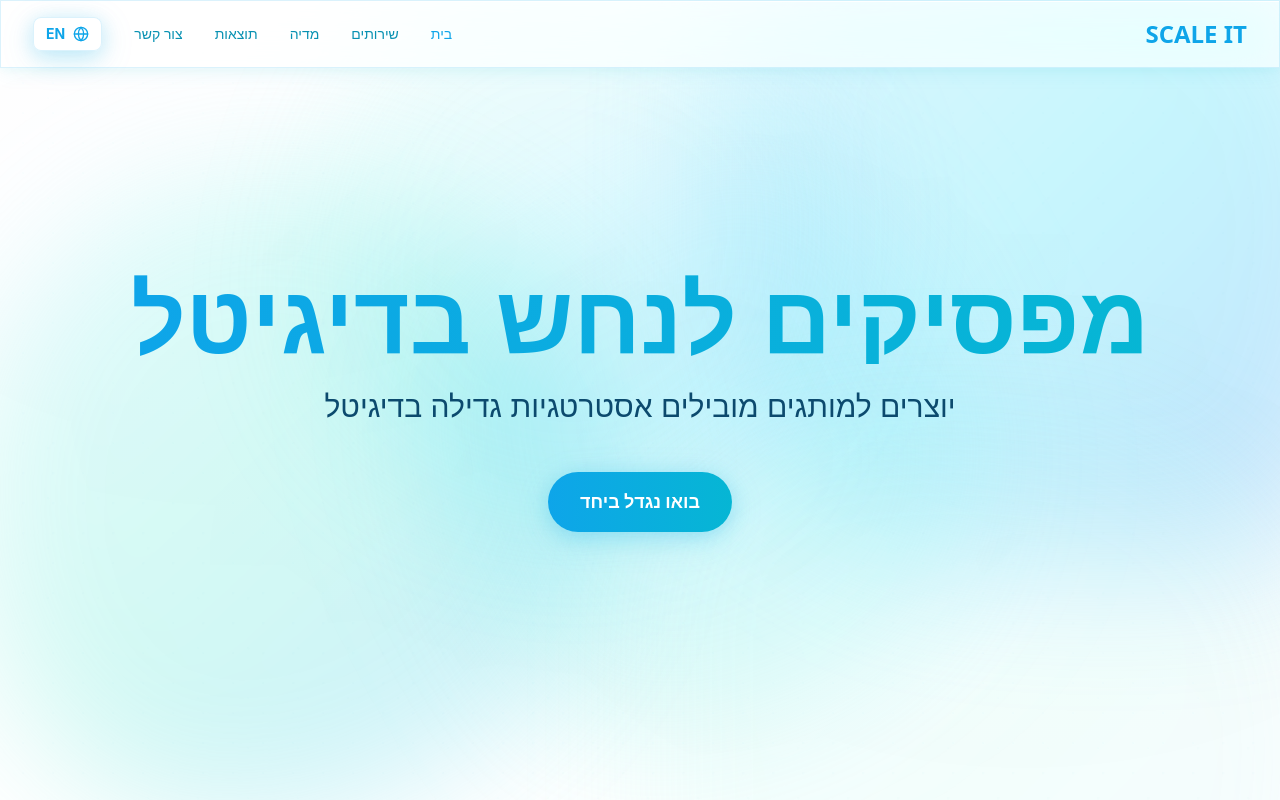
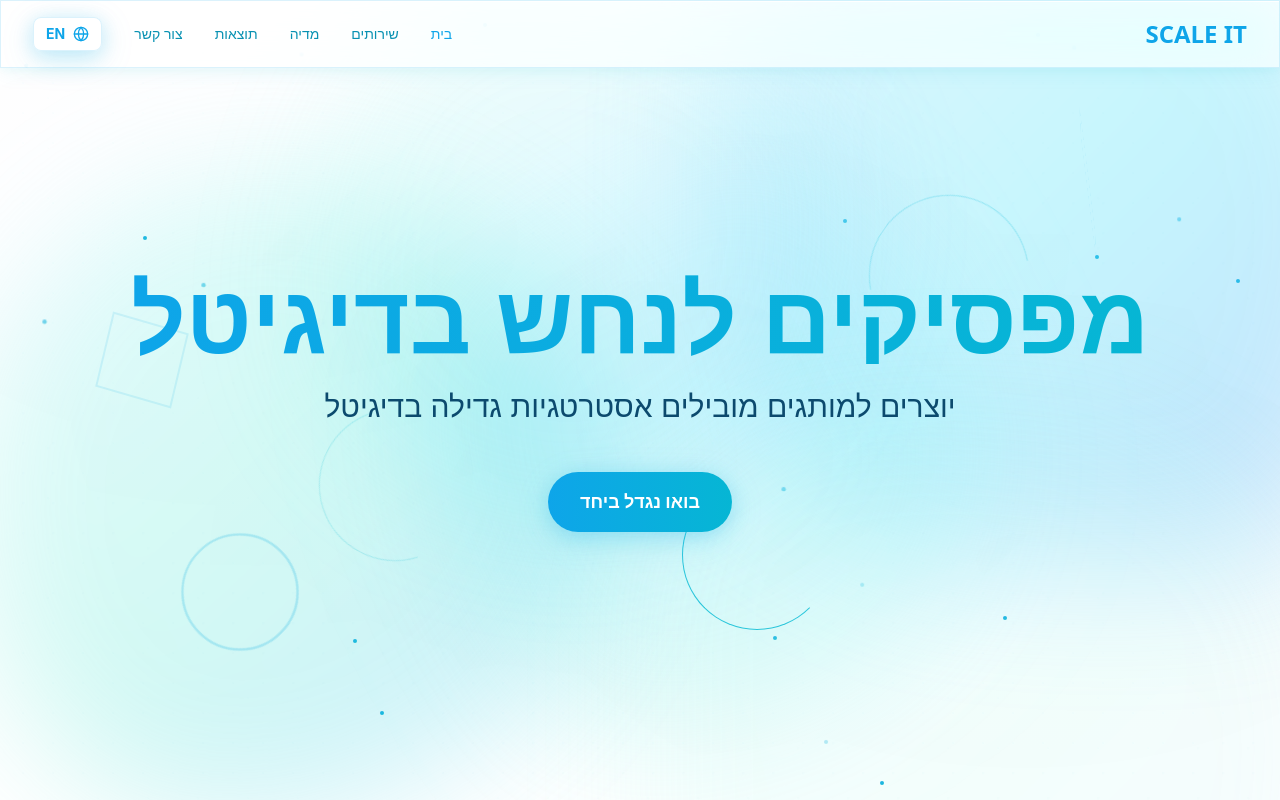
Before and after one commit to omerzilber1403/Scale-It-Landing-Page, a Next.js app: page / in a window 1280 px wide. Shown: the top 800 px of the page. Built offline with nearby package versions, Linux system fonts and the light colour scheme.

Commit message:
Add trendy animations: floating particles, geometric shapes, and spiral lines to hero section

```diff
--- a/app/globals.css
+++ b/app/globals.css
@@ -294,3 +294,121 @@ body {
 .animate-wave-float {
   animation: wave-float 20s ease-in-out infinite;
 }
+
+/* 🎯 Floating Particles */
+@keyframes particle-float {
+  0%, 100% {
+    transform: translate(0, 0) scale(1);
+    opacity: 0.3;
+  }
+  25% {
+    transform: translate(30px, -40px) scale(1.1);
+    opacity: 0.6;
+  }
+  50% {
+    transform: translate(-20px, -80px) scale(0.9);
+    opacity: 0.4;
+  }
+  75% {
+    transform: translate(40px, -60px) scale(1.05);
+    opacity: 0.5;
+  }
+}
+
+.particle {
+  position: absolute;
+  width: 4px;
+  height: 4px;
+  background: linear-gradient(135deg, var(--neon), var(--neon-2));
+  border-radius: 50%;
+  pointer-events: none;
+  animation: particle-float 15s ease-in-out infinite;
+}
+
+/* 🔷 Geometric Shapes */
+@keyframes rotate-3d {
+  0% {
+    transform: rotateX(0deg) rotateY(0deg) rotateZ(0deg);
+  }
+  100% {
+    transform: rotateX(360deg) rotateY(360deg) rotateZ(360deg);
+  }
+}
+
+@keyframes pulse-scale {
+  0%, 100% {
+    transform: scale(1) rotate(0deg);
+    opacity: 0.15;
+  }
+  50% {
+    transform: scale(1.3) rotate(180deg);
+    opacity: 0.3;
+  }
+}
+
+.geometric-shape {
+  position: absolute;
+  border: 2px solid var(--neon);
+  opacity: 0.15;
+  pointer-events: none;
+}
+
+.animate-rotate-3d {
+  animation: rotate-3d 30s linear infinite;
+}
+
+.animate-pulse-scale {
+  animation: pulse-scale 12s ease-in-out infinite;
+}
+
+/* 🌀 Spiral Lines */
+@keyframes spiral-spin {
+  0% {
+    transform: rotate(0deg) scale(1);
+    opacity: 0.2;
+  }
+  50% {
+    transform: rotate(180deg) scale(1.1);
+    opacity: 0.4;
+  }
+  100% {
+    transform: rotate(360deg) scale(1);
+    opacity: 0.2;
+  }
+}
+
+.spiral-line {
+  position: absolute;
+  width: 150px;
+  height: 150px;
+  border: 1px solid var(--neon-2);
+  border-radius: 50%;
+  border-top-color: transparent;
+  border-right-color: transparent;
+  pointer-events: none;
+  animation: spiral-spin 20s linear infinite;
+}
+
+/* 🎨 Gradient Orbs with Glow */
+@keyframes float-glow {
+  0%, 100% {
+    transform: translate(0, 0);
+    filter: blur(40px) brightness(1);
+  }
+  33% {
+    transform: translate(30px, -30px);
+    filter: blur(50px) brightness(1.2);
+  }
+  66% {
+    transform: translate(-30px, 30px);
+    filter: blur(45px) brightness(1.1);
+  }
+}
+
+.glow-orb {
+  position: absolute;
+  border-radius: 50%;
+  pointer-events: none;
+  animation: float-glow 18s ease-in-out infinite;
+  mix-blend-mode: screen;
+}
--- a/components/Hero.tsx
+++ b/components/Hero.tsx
@@ -17,6 +17,82 @@ export default function Hero({ lang }: HeroProps) {
     <div ref={ref} className="relative min-h-screen flex items-center justify-center px-4 overflow-hidden">
       {/* Animated background grid */}
       <div className="absolute inset-0 grid-bg opacity-20" aria-hidden="true" />
+
+      {/* 🎯 Floating Particles */}
+      {[...Array(20)].map((_, i) => (
+        <div
+          key={`particle-${i}`}
+          className="particle"
+          style={{
+            left: `${Math.random() * 100}%`,
+            top: `${Math.random() * 100}%`,
+            animationDelay: `${Math.random() * 15}s`,
+            animationDuration: `${15 + Math.random() * 10}s`,
+          }}
+          aria-hidden="true"
+        />
+      ))}
+
+      {/* 🔷 Geometric Shapes */}
+      <div
+        className="geometric-shape w-32 h-32 animate-rotate-3d"
+        style={{
+          top: '15%',
+          right: '10%',
+          animationDelay: '0s',
+        }}
+        aria-hidden="true"
+      />
+      <div
+        className="geometric-shape w-24 h-24 rounded-full animate-pulse-scale"
+        style={{
+          bottom: '20%',
+          left: '15%',
+          animationDelay: '3s',
+        }}
+        aria-hidden="true"
+      />
+      <div
+        className="geometric-shape w-20 h-20 animate-rotate-3d"
+        style={{
+          top: '40%',
+          left: '8%',
+          animationDelay: '6s',
+          animationDuration: '25s',
+        }}
+        aria-hidden="true"
+      />
+
+      {/* 🌀 Spiral Lines */}
+      <div
+        className="spiral-line"
+        style={{
+          top: '25%',
+          right: '20%',
+          animationDelay: '0s',
+        }}
+        aria-hidden="true"
+      />
+      <div
+        className="spiral-line"
+        style={{
+          bottom: '30%',
+          left: '25%',
+          animationDelay: '5s',
+          animationDuration: '25s',
+        }}
+        aria-hidden="true"
+      />
+      <div
+        className="spiral-line"
+        style={{
+          top: '60%',
+          right: '35%',
+          animationDelay: '10s',
+          animationDuration: '30s',
+        }}
+        aria-hidden="true"
+      />
 
       {/* 🌊 Ocean Morphing Shapes - UNIQUE! */}
 
```
